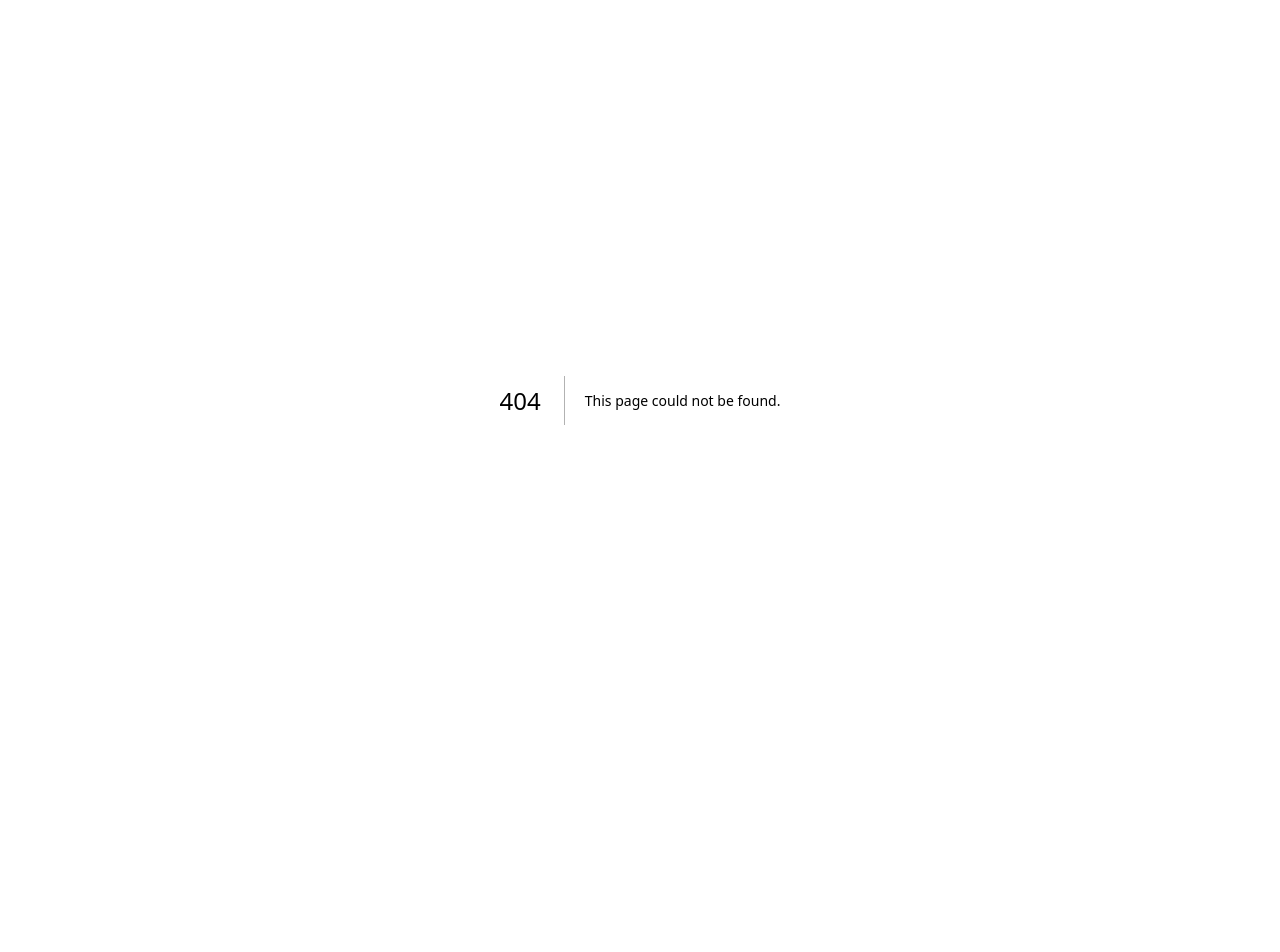
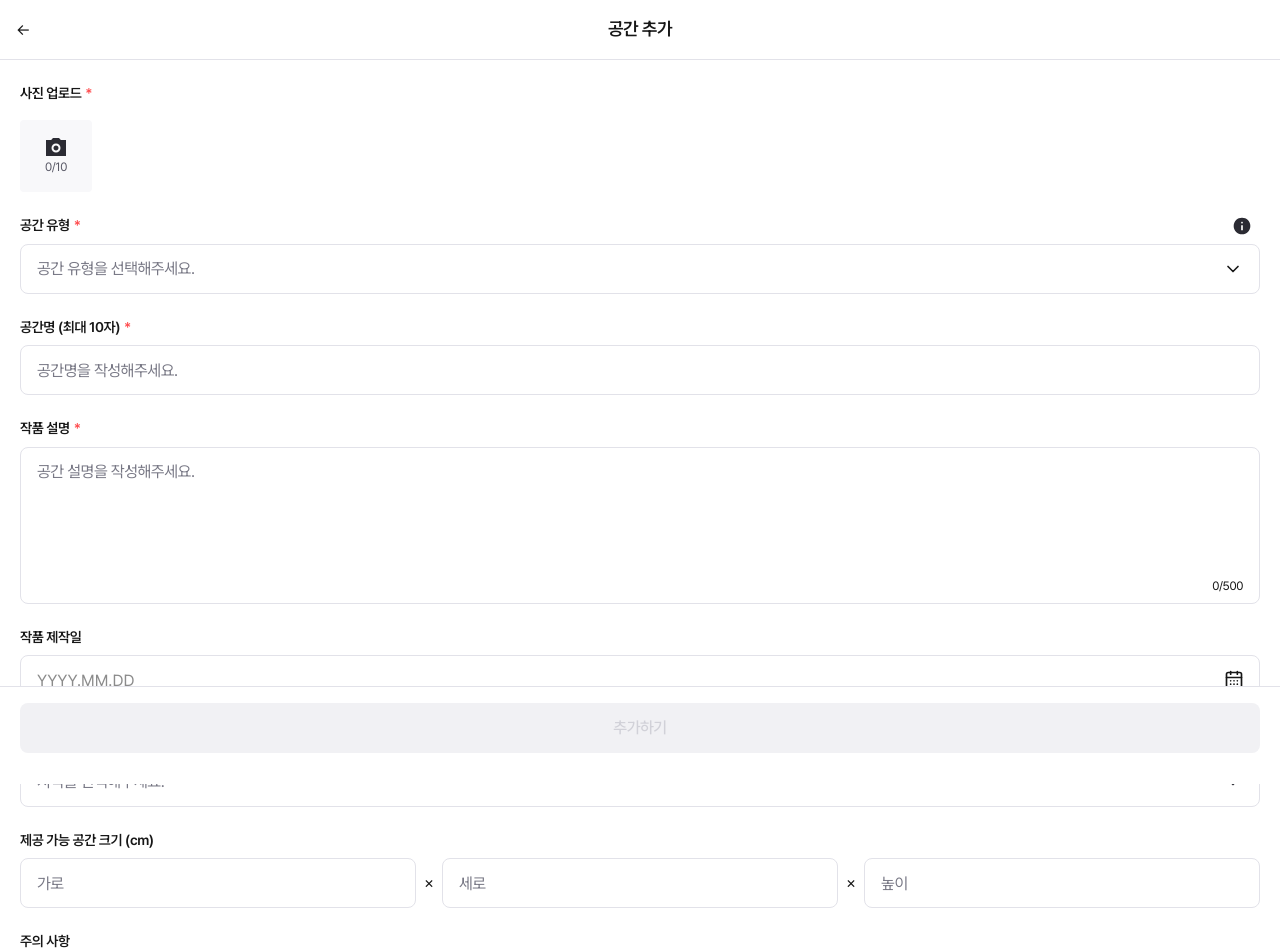
Before and after one commit to YeongJae0114/ject-study-mirror, a Next.js app: page /space/new in a window 1280 px wide. Before the commit this address had no page. Shown: the top 952 px of the page. Before the commit the page ends 800 px from the top, so only its background shows below. Built offline with nearby package versions, Linux system fonts and the light colour scheme.

Commit message:
feat: 공간 추가 페이지 UI 구현 (작품 추가와 동일한 UI만 구현, 공간 주소 추후 추가 예정)

```diff
--- /dev/null
+++ b/src/app/space/new/page.tsx
@@ -0,0 +1,174 @@
+'use client';
+
+import { useState } from 'react';
+import { ART_TYPES } from '@/constants/art';
+
+import Header from '@/components/common/Header';
+import Label from '@/components/archive-form/Label';
+import ImageUploader from '@/components/archive-form/ImageUploader';
+import { useImageStore } from '@/stores/useImageStore';
+import Input from '@/components/archive-form/Input';
+import Dropdown from '@/components/archive-form/Dropdown';
+import ArtTooltip from '@/components/archive-form/ArtToolTip';
+import Textarea from '@/components/archive-form/Textarea';
+import DatePicker from '@/components/archive-form/DayPicker';
+import RegionSelect from '@/components/archive-form/RegionSelect';
+import SizeInput from '@/components/archive-form/SizeInput';
+import ToggleButton from '@/components/archive-form/ToggleButton';
+
+function FieldWrapper({ children }: { children: React.ReactNode }) {
+  return <div className="flex flex-col gap-2">{children}</div>;
+}
+
+export default function ArtCreatePage() {
+  const images = useImageStore(state => state.images);
+  const clearImages = useImageStore(state => state.clearImages);
+
+  const [artType, setArtType] = useState('');
+  const [title, setTitle] = useState('');
+  const [description, setDescription] = useState('');
+
+  const [date, setDate] = useState<Date>();
+
+  const [selectedRegions, setSelectedRegions] = useState<string[]>([]);
+
+  const [width, setWidth] = useState('');
+  const [depth, setDepth] = useState('');
+  const [height, setHeight] = useState('');
+
+  const [isTooltipOpen, setIsTooltipOpen] = useState(false);
+
+  const [notes, setNotes] = useState('');
+
+  const [isPublic, setIsPublic] = useState(false);
+
+  const isFormValid =
+    images.length > 0 &&
+    artType !== '' &&
+    title.trim() !== '' &&
+    description.trim() !== '' &&
+    description.length <= 500 &&
+    notes.length <= 500;
+
+  return (
+    <main className="min-h-screen bg-white">
+      {/* Header */}
+      <Header title="공간 추가" showBack={true} />
+
+      {/* Content */}
+      <section className="flex flex-col gap-6 px-5 py-6 pb-32">
+        {/* 사진 업로드 */}
+        <FieldWrapper>
+          <Label required>사진 업로드</Label>
+          <ImageUploader />
+        </FieldWrapper>
+
+        {/* 공간 유형 */}
+        <FieldWrapper>
+          <div className="flex justify-between">
+            <Label required>공간 유형</Label>
+            <div className="relative">
+              <img
+                src="/info-icon.svg"
+                alt="공간 유형"
+                className="mr-2 cursor-pointer"
+                onClick={() => setIsTooltipOpen(!isTooltipOpen)}
+              />
+
+              <ArtTooltip isOpen={isTooltipOpen} onClose={() => setIsTooltipOpen(false)} />
+            </div>
+          </div>
+          <Dropdown
+            required
+            placeholder="공간 유형을 선택해주세요."
+            options={ART_TYPES}
+            value={artType}
+            onChange={setArtType}
+          />
+        </FieldWrapper>
+
+        {/* 공간명 */}
+        <FieldWrapper>
+          <Label required>공간명 (최대 10자)</Label>
+          <Input
+            required
+            placeholder="공간명을 작성해주세요."
+            deleteButton
+            maxLength={10}
+            value={title}
+            onChange={setTitle}
+          />
+        </FieldWrapper>
+
+        {/* 공간 설명 */}
+        <FieldWrapper>
+          <Label required>작품 설명</Label>
+          <Textarea
+            placeholder="공간 설명을 작성해주세요."
+            maxLength={500}
+            value={description}
+            onChange={setDescription}
+          />
+        </FieldWrapper>
+
+        {/* 제작일 */}
+        <FieldWrapper>
+          <Label>작품 제작일</Label>
+          <DatePicker label="작품 제작일" value={date} onChange={setDate} />
+        </FieldWrapper>
+
+        {/* 희망 전시 지역 */}
+        <FieldWrapper>
+          <Label>희망 전시 지역</Label>
+          <RegionSelect value={selectedRegions} onChange={setSelectedRegions} />
+        </FieldWrapper>
+
+        {/* 공간 크기 */}
+        <FieldWrapper>
+          <Label>제공 가능 공간 크기 (cm)</Label>
+          <SizeInput
+            width={width}
+            depth={depth}
+            height={height}
+            onWidthChange={setWidth}
+            onDepthChange={setDepth}
+            onHeightChange={setHeight}
+          />
+        </FieldWrapper>
+
+        {/* 주의사항 */}
+        <FieldWrapper>
+          <Label>주의 사항</Label>
+          <Textarea
+            placeholder="주의 사항 설명"
+            maxLength={500}
+            value={notes}
+            onChange={setNotes}
+          />
+        </FieldWrapper>
+
+        {/* 피드 내 공개 */}
+        <FieldWrapper>
+          <div className="flex items-center justify-between py-3">
+            <Label>피드 내 공개</Label>
+            <ToggleButton value={isPublic} onChange={setIsPublic} />
+          </div>
+        </FieldWrapper>
+      </section>
+
+      {/* Bottom Button () */}
+      <div className="border-border-primary fixed right-0 bottom-4 left-0 h-24.5 border-t bg-white px-5 py-4">
+        <button
+          disabled={!isFormValid}
+          className={`text-body-1 h-12.5 w-full rounded-lg font-medium transition-colors ${
+            isFormValid
+              ? 'bg-object-primary text-text-invert cursor-pointer'
+              : 'bg-object-disabled text-text-disabled cursor-not-allowed'
+          }`}
+        >
+          추가하기
+        </button>
+      </div>
+    </main>
+  );
+}
```
